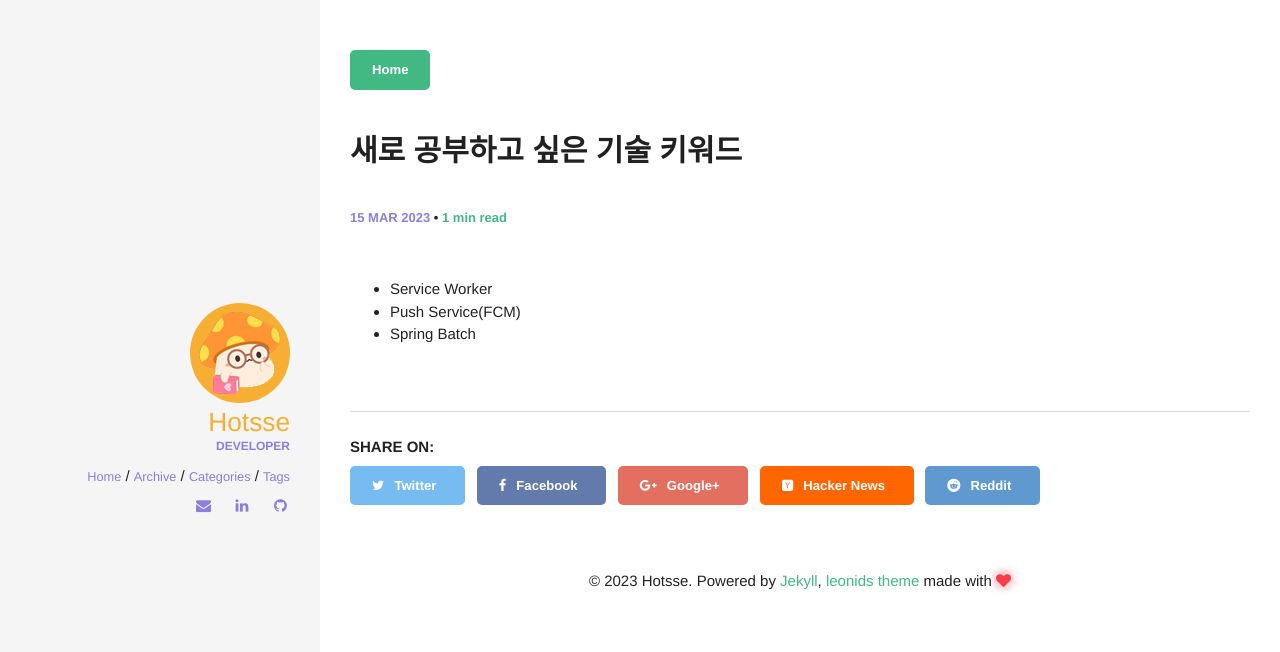
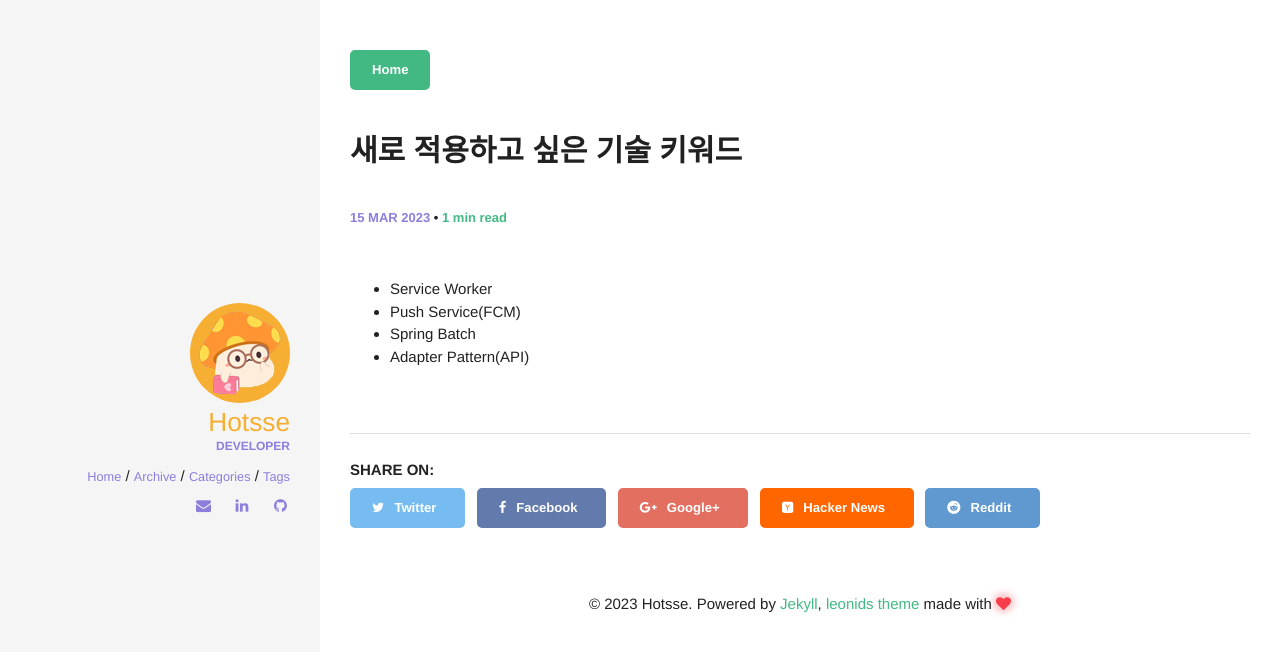
Before and after one commit to Hotsse/hotsse.github.io, a Jekyll site: the page built from _posts/2023-03-15-새로 적용하고 싶은 기술 키워드.md, in a window 1280 px wide. Shown: the top 652 px of the page. Built offline with Jekyll 4.4.1, drawn with Linux system fonts in a browser that asks for light colours; comment, search, counter and statistics services are not loaded.

Commit message:
Update and rename 2023-03-15-새로 공부하고 싶은 기술 키워드.md to 2023-03-15-새로 적용하고 싶은 기술 키워드.md

```diff
--- a/_posts/2023-03-15-새로 공부하고 싶은 기술 키워드.md
+++ b/_posts/2023-03-15-새로 적용하고 싶은 기술 키워드.md
@@ -1,6 +1,6 @@
 ---
 layout: post
-title: 새로 공부하고 싶은 기술 키워드
+title: 새로 적용하고 싶은 기술 키워드
 categories: [New SkillSet]
 comments: true
 ---
@@ -8,3 +8,4 @@ comments: true
 - Service Worker
 - Push Service(FCM)
 - Spring Batch
+- Adapter Pattern(API)
```
